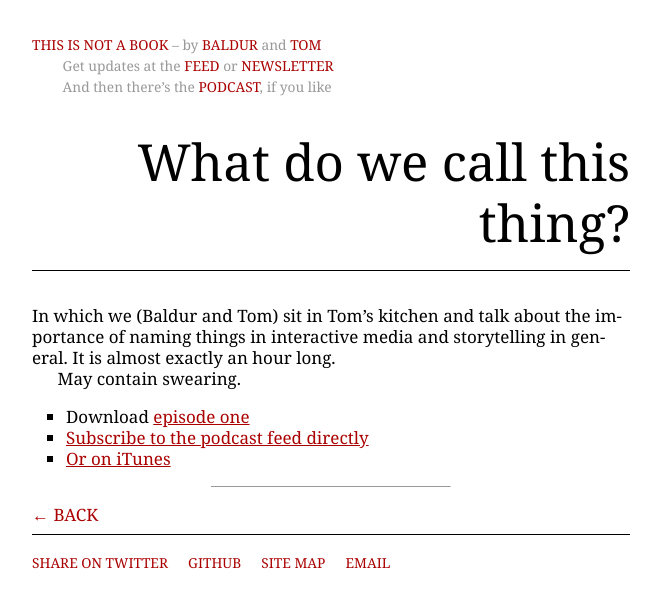
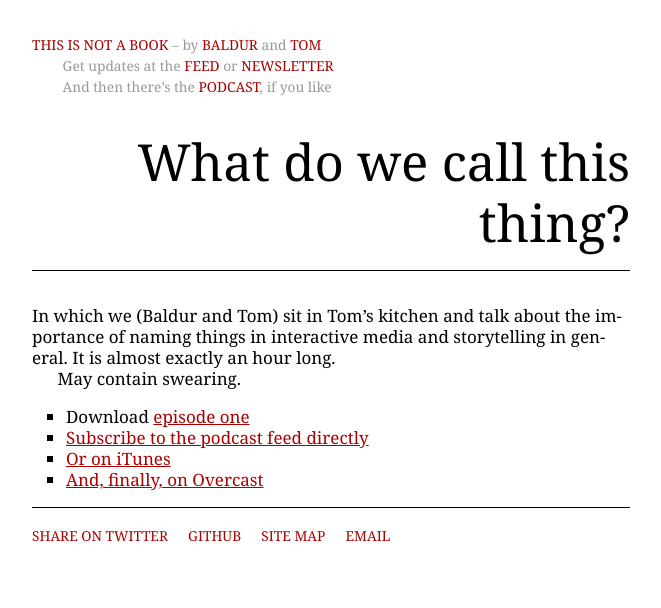
Before and after one commit to baldurbjarnason/this-is-not-a-book, a Jekyll site: the page built from podcast/Episode01.md, in a window 1280 px wide. Shown: the top 608 px of the page, without its empty margins (309-970 px from the left). Built offline with Jekyll 4.4.1, drawn with Linux system fonts in a browser that asks for light colours; comment, search, counter and statistics services are not loaded.

Commit message:
Podcast nav changes.

```diff
--- /dev/null
+++ b/_layouts/podcast.html
@@ -0,0 +1,20 @@
+---
+layout: layout
+---
+
+<main class="Main Main--post">
+
+<article class="h-entry Entry Entry--post Entry--page" id="{{ page.title | slugify }}">
+<header class="EntryHeader"><h1 class="p-name EntryHeader-title">{{ page.title }}</h1></header>
+
+<div class="e-content EntryContent EntryContent--page{% if page.tags %} EntryContent--{{ page.tags | first }}{% endif %}">
+{{ content }}
+</div>
+
+
+<footer>
+<p class="ReadMore"><a href="https://twitter.com/intent/tweet?url={{ "https://thisisnotabook.baldurbjarnason.com" | uri_escape }}{{ page.url }}&amp;related=fakebaldur,tomabba&amp;text={{ "This is not a book: " | uri_encode }}{{ page.title | strip_html | uri_encode }}">Share on Twitter</a> <a href="https://github.com/baldurbjarnason/this-is-not-a-book/blob/master/{{ page.path }}">Github</a> <a href="/Map.html">Site Map</a> <a href="mailto:baldur.bjarnason+thisisnotabook@gmail.com">Email</a></p>
+
+</footer>
+</article>
+</main>
--- a/podcast/Episode01.md
+++ b/podcast/Episode01.md
@@ -12,3 +13,4 @@ May contain swearing.
 * Download [episode one](http://thisisnotabook.baldurbjarnason.com/podcast/thisisnotthefutureofthebook-episode01.mp3)
 * [Subscribe to the podcast feed directly](http://feedpress.me/thissnotthefutureofthebook)
 * [Or on iTunes](https://itunes.apple.com/gb/podcast/this-is-not-future-book/id1038121104)
+* <a href="https://overcast.fm/itunes1038121104/this-is-not-the-future-of-the-book">And, finally, on Overcast</a>
```
Also changed, not shown: other parts of podcast/Episode01.md (+2 -1 lines), podcast/Episode02.md (+3 -1 lines).
